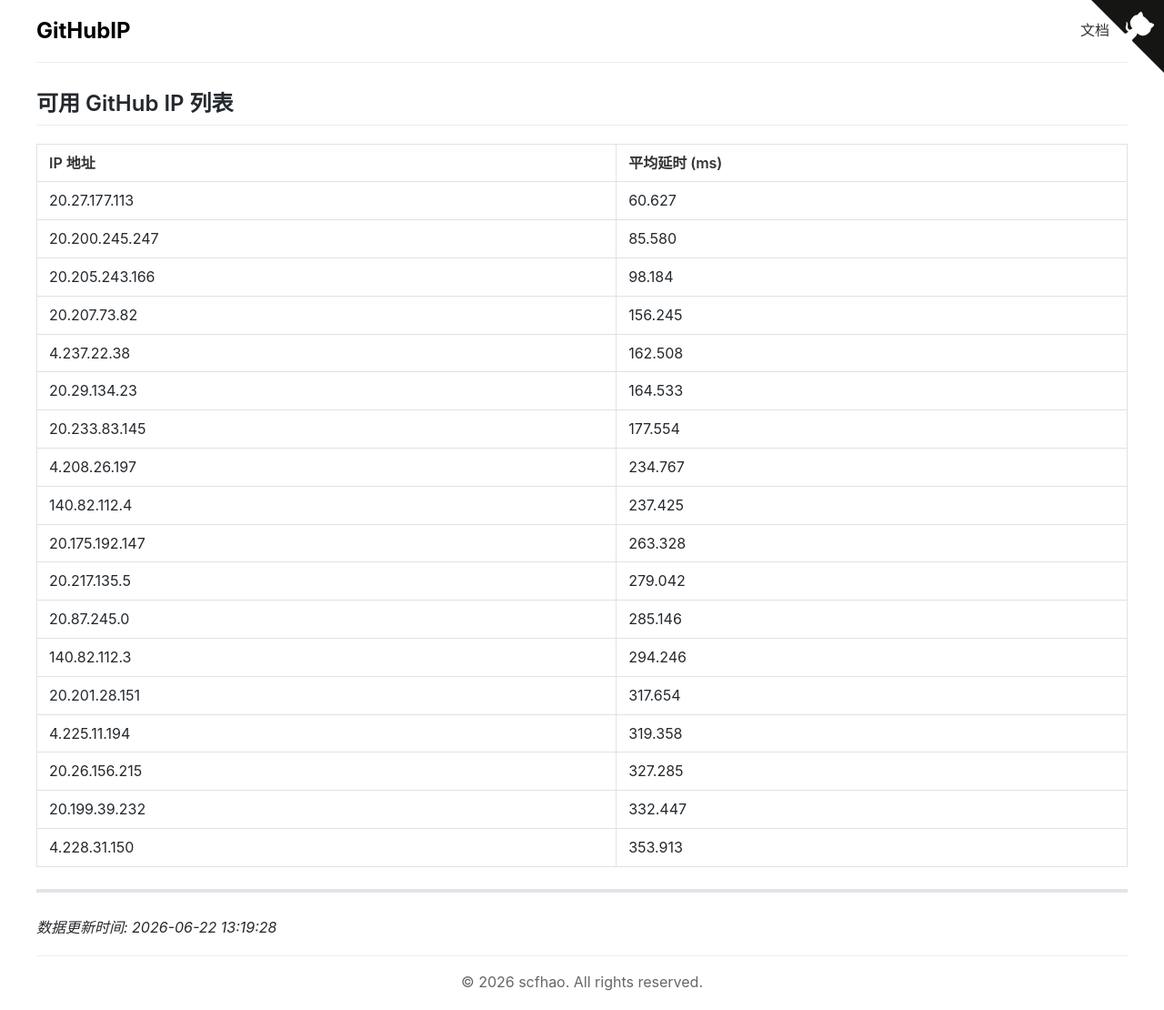
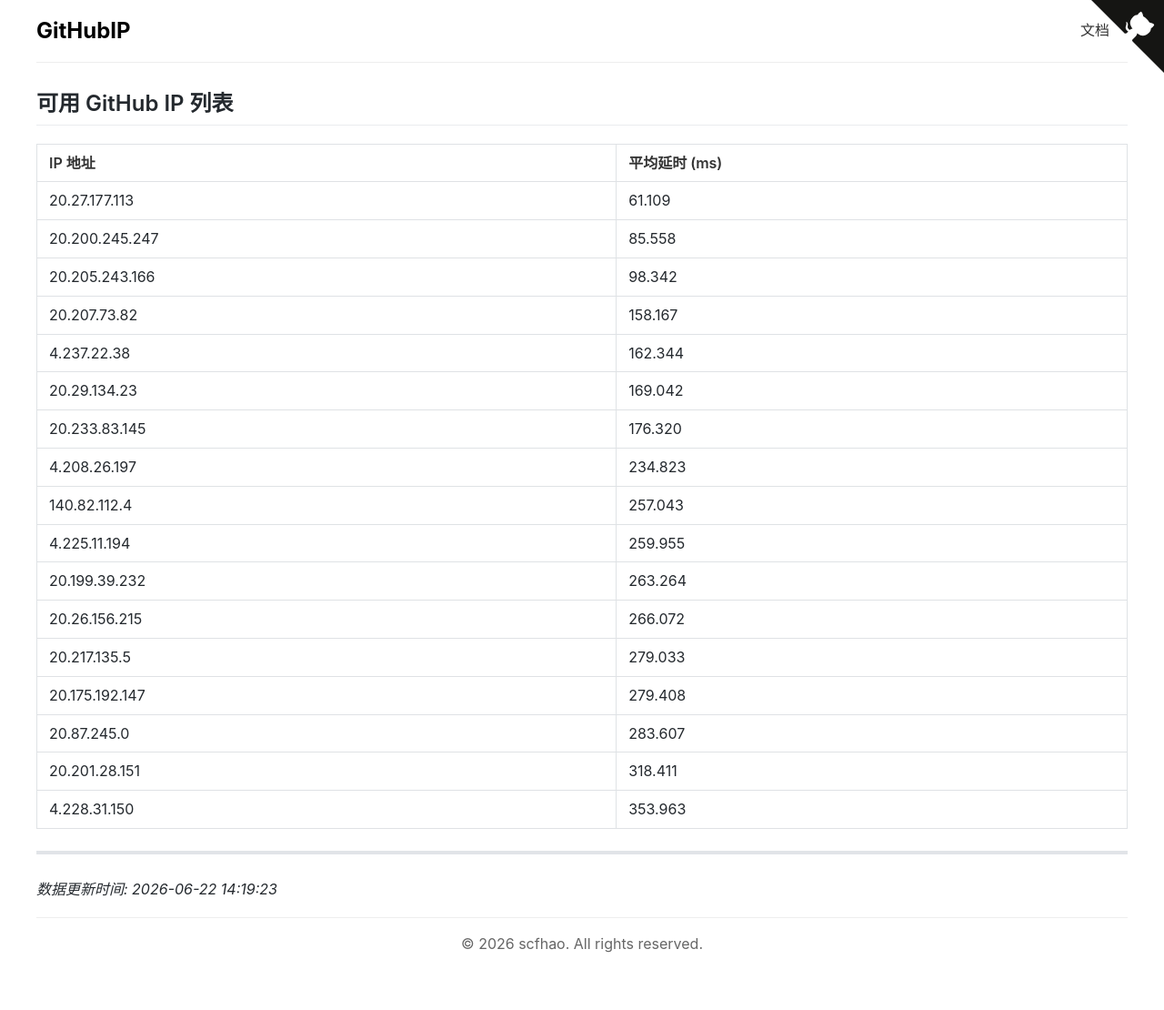
Before and after one commit to scfhao/GitHubIP, a Jekyll site: the page built from index.md, in a window 1280 px wide. Shown: the whole page at 91% size. Built offline with Jekyll 4.4.1, drawn with Linux system fonts in a browser that asks for light colours; after the commit the page ends 1068 px from its top, so only the background shows below that.

Commit message:
自动脚本执行 - 2026-06-22 14:19:24

```diff
--- a/index.md
+++ b/index.md
@@ -1,32 +1,31 @@
 ---
 layout: home
 title: GitHub IP 列表
-date: 2026-06-22 13:19:28
+date: 2026-06-22 14:19:23
 ---
 
 ## 可用 GitHub IP 列表
 
 | IP 地址 | 平均延时 (ms) |
 |---------|--------------|
-| 20.27.177.113 | 60.627 |
-| 20.200.245.247 | 85.580 |
-| 20.205.243.166 | 98.184 |
-| 20.207.73.82 | 156.245 |
-| 4.237.22.38 | 162.508 |
-| 20.29.134.23 | 164.533 |
-| 20.233.83.145 | 177.554 |
-| 4.208.26.197 | 234.767 |
-| 140.82.112.4 | 237.425 |
-| 20.175.192.147 | 263.328 |
-| 20.217.135.5 | 279.042 |
-| 20.87.245.0 | 285.146 |
-| 140.82.112.3 | 294.246 |
-| 20.201.28.151 | 317.654 |
-| 4.225.11.194 | 319.358 |
-| 20.26.156.215 | 327.285 |
-| 20.199.39.232 | 332.447 |
-| 4.228.31.150 | 353.913 |
+| 20.27.177.113 | 61.109 |
+| 20.200.245.247 | 85.558 |
+| 20.205.243.166 | 98.342 |
+| 20.207.73.82 | 158.167 |
+| 4.237.22.38 | 162.344 |
+| 20.29.134.23 | 169.042 |
+| 20.233.83.145 | 176.320 |
+| 4.208.26.197 | 234.823 |
+| 140.82.112.4 | 257.043 |
+| 4.225.11.194 | 259.955 |
+| 20.199.39.232 | 263.264 |
+| 20.26.156.215 | 266.072 |
+| 20.217.135.5 | 279.033 |
+| 20.175.192.147 | 279.408 |
+| 20.87.245.0 | 283.607 |
+| 20.201.28.151 | 318.411 |
+| 4.228.31.150 | 353.963 |
 
 ---
 
-*数据更新时间: 2026-06-22 13:19:28*
+*数据更新时间: 2026-06-22 14:19:23*
```
